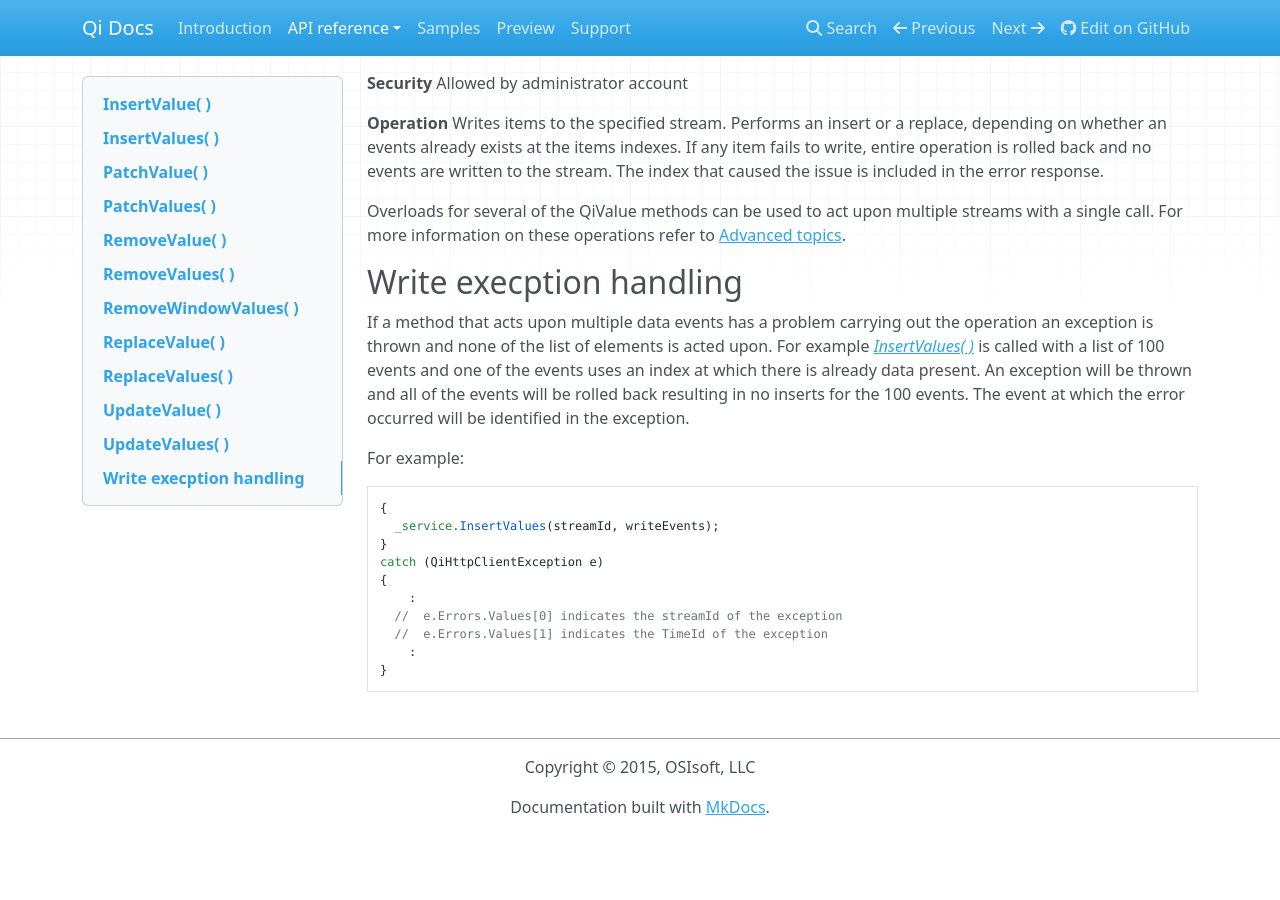
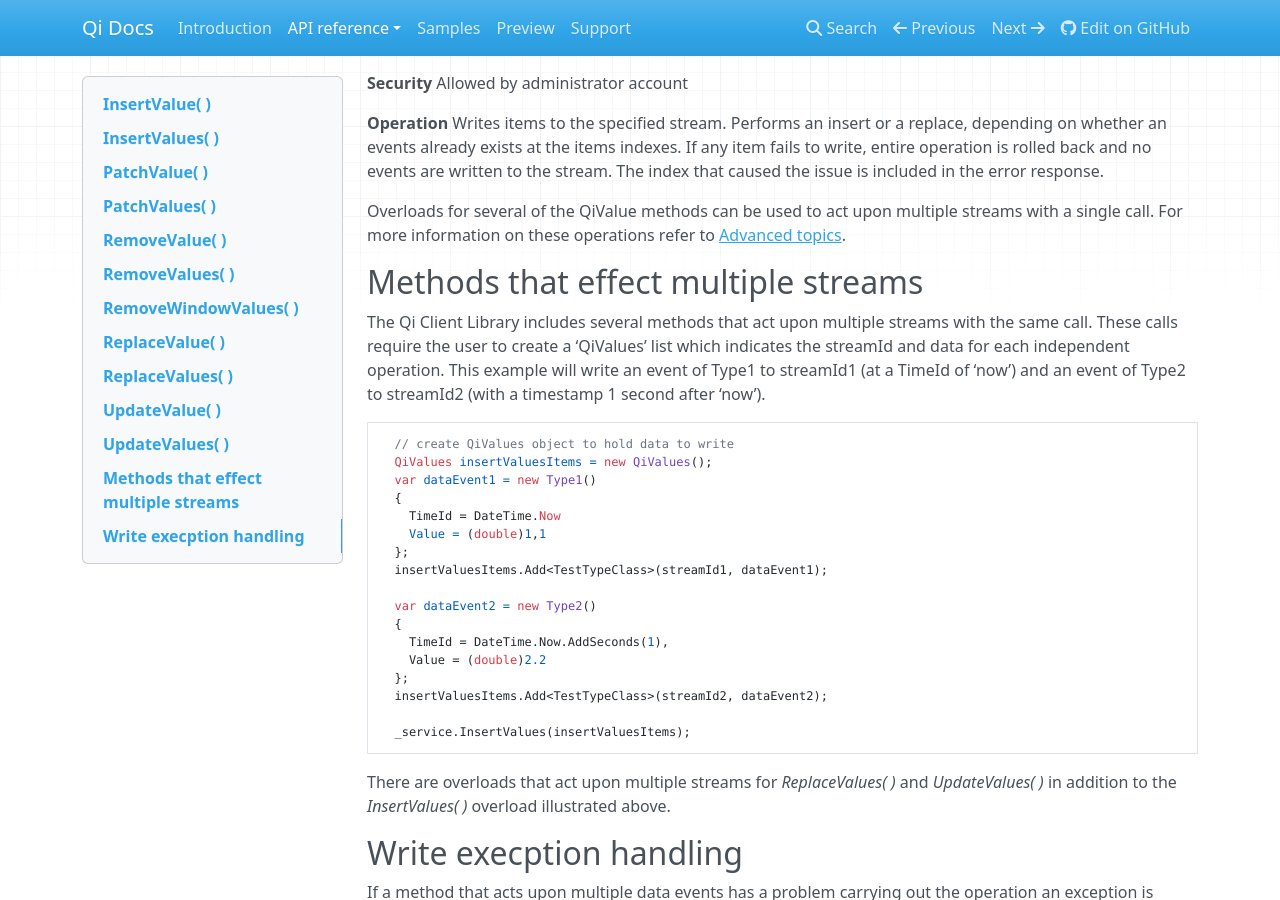
Before and after one commit to ssuryanarayanan/Qi-Docs, an MkDocs documentation site: the page built from docs/Writing data.md, in a window 1280 px wide and 900 px high, scrolled down 6547 px. Built offline with MkDocs 1.6.1, drawn with Linux system fonts in a browser that asks for light colours; nearby versions of some CDN libraries; old or Windows-style settings are respelled for this version of MkDocs; before the commit the page ends 7382 px from its top, so only the background shows below that.

Commit message:
Update Writing data.md

````diff
--- a/docs/Writing data.md
+++ b/docs/Writing data.md
@@ -329,6 +329,33 @@ If any item fails to write, entire operation is rolled back and no events are wr
 
 Overloads for several of the QiValue methods can be used to act upon multiple streams with a single call. For more information on these operations refer to [Advanced topics](https://qi-docs.readthedocs.org/en/latest/Advanced%20Topics/#methods-that-act-upon-multiple-streams).
 
+## Methods that effect multiple streams
+
+The Qi Client Library includes several methods that act upon multiple streams with the same call. These calls require the user to create a ‘QiValues’ list which indicates the streamId and data for each independent operation.
+This example will write an event of Type1 to streamId1 (at a TimeId of ‘now’) and an event of Type2 to streamId2 (with a timestamp 1 second after ‘now’).
+
+```
+  // create QiValues object to hold data to write
+  QiValues insertValuesItems = new QiValues();
+  var dataEvent1 = new Type1()
+  {
+    TimeId = DateTime.Now
+    Value = (double)1,1
+  };
+  insertValuesItems.Add<TestTypeClass>(streamId1, dataEvent1);
+
+  var dataEvent2 = new Type2()
+  {
+    TimeId = DateTime.Now.AddSeconds(1),
+    Value = (double)2.2
+  };
+  insertValuesItems.Add<TestTypeClass>(streamId2, dataEvent2);
+
+  _service.InsertValues(insertValuesItems);
+```
+
+There are overloads that act upon multiple streams for *ReplaceValues( )*  and *UpdateValues( )* in addition to the *InsertValues( )* overload illustrated above.
+
 
 ##Write execption handling
 If a method that acts upon multiple data events has a problem carrying out the operation an exception is thrown and none of the list of elements is acted upon. For example [*InsertValues( )*](https://qi-docs.readthedocs.org/en/latest/Writing%20data/#insertvalues) is called with a list of 100 events and one of the events uses an index at which there is already data present. An exception will be thrown and all of the events will be rolled back resulting in no inserts for the 100 events. The event at which the error occurred will be identified in the exception.
````
